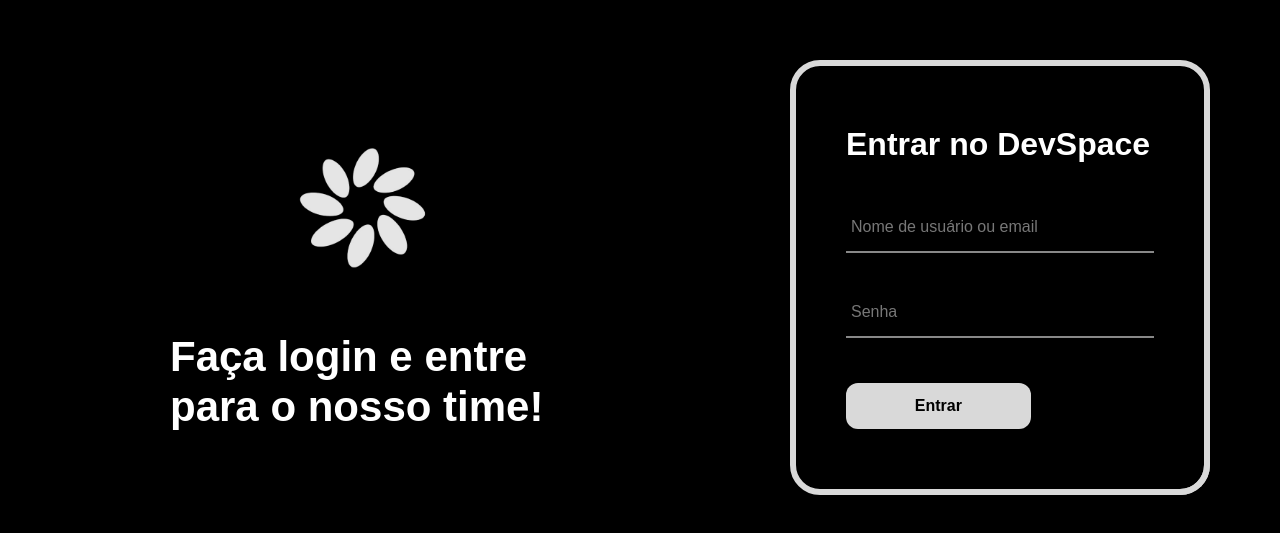
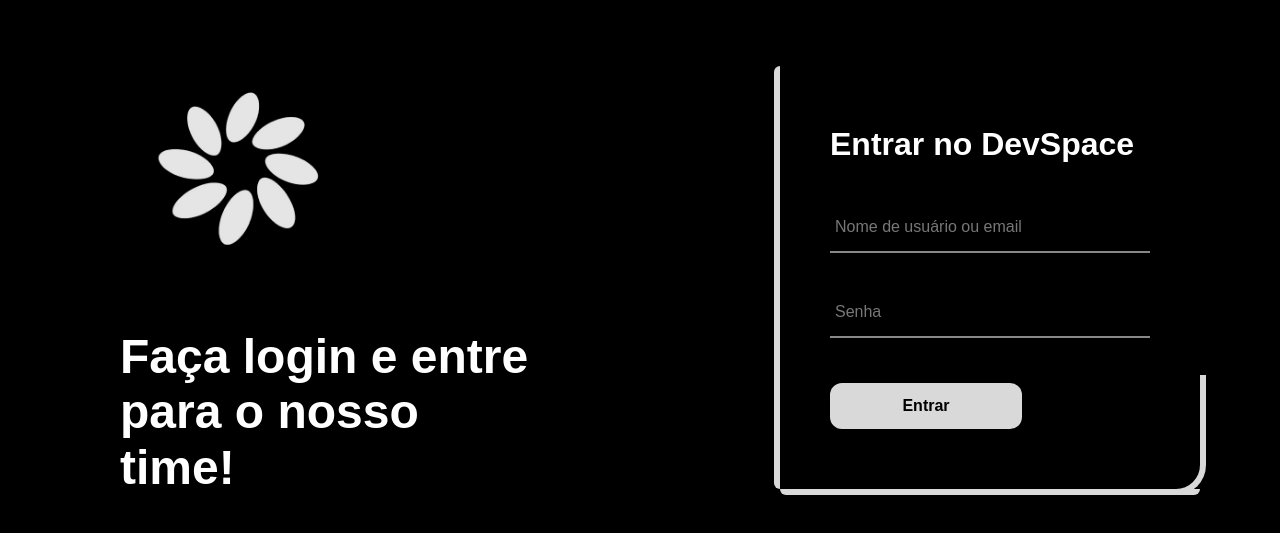
Before and after one commit to RenanKael/DevSpace, a React (Vite) app in the folder DevSpace/: page / in a window 1280 px wide. Shown: the part 123-656 px from the top of the page. Built offline with nearby package versions, Linux system fonts and the light colour scheme.

Commit message:
loginajuste

```diff
--- a/DevSpace/src/paginas/login.jsx
+++ b/DevSpace/src/paginas/login.jsx
@@ -4,8 +4,9 @@ import logo from "../assets/IMGS/Black-DevSpace-removebg-preview.png";
 export default function Login({ onLogin }) {
   return (
     <div className="container">
+
       <div className="left">
-        <img src={logo} width="300" />
+        <img src={logo} />
         <h2>Faça login e entre para o nosso time!</h2>
       </div>
 
@@ -24,8 +25,13 @@ export default function Login({ onLogin }) {
           />
 
           <button onClick={onLogin}>Entrar</button>
+
+          {/* elemento invisível que cria a curvinha da moldura */}
+          <span></span>
+
         </div>
       </div>
+
     </div>
   );
 }
--- a/DevSpace/src/style/login.css
+++ b/DevSpace/src/style/login.css
@@ -23,22 +23,22 @@ body {
   display: flex;
   flex-direction: column;
   justify-content: center;
-  align-items: center;
-  gap: 30px;
-  text-align: left;
-  padding: 80px;
+  align-items: flex-start;   /* <- alinhamento à esquerda */
+  padding-left: 120px;       /* <- empurra da borda */
+  gap: 40px;
 }
 
 .left img {
-  width: 180px;
+  width: 230px;
   opacity: 0.9;
 }
 
 .left h2 {
-  font-size: 42px;
+  font-size: 48px;
   font-weight: 800;
-  max-width: 380px;
-  line-height: 1.2;
+  max-width: 420px;
+  line-height: 1.15;
+  text-align: left;   /* garante alinhamento */
 }
 
 /* LADO DIREITO */
@@ -55,21 +55,40 @@ body {
   width: 420px;
   padding: 60px 50px;
   border-radius: 30px;
-  border: 6px solid #d9d9d9;
   background: transparent;
   position: relative;
 }
 
-/* detalhe da curva inferior direita */
+.card::before {
+  content: "";
+  position: absolute;
+  left: -6px;
+  top: 0;
+  width: 6px;
+  height: 100%;
+  background: #d9d9d9;
+  border-radius: 30px 0 0 30px;
+}
+
 .card::after {
   content: "";
+  position: absolute;
+  bottom: -6px;
+  left: 0;
+  width: 100%;
+  height: 6px;
+  background: #d9d9d9;
+  border-radius: 0 0 30px 30px;
+}
+
+.card span {
   position: absolute;
   bottom: -6px;
   right: -6px;
   width: 120px;
   height: 120px;
+  border-right: 6px solid #d9d9d9;
   border-bottom: 6px solid #d9d9d9;
-  border-right: 6px solid #d9d9d9;
   border-radius: 0 0 30px 0;
 }
 
```
